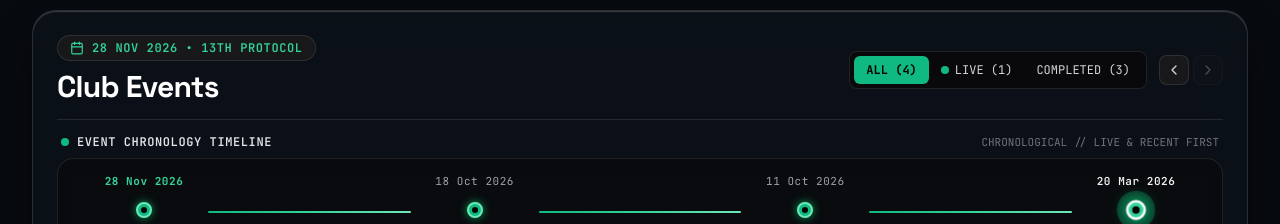
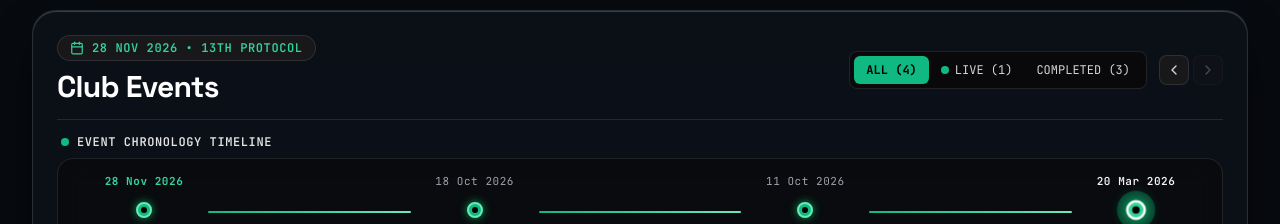
Before and after one commit to rxoaman/Voyager-Coding-Club-Website, a React (Vite) app in the folder frontend/: page / in a window 1280 px wide. Shown: the part 880-1104 px from the top of the page. Built offline with nearby package versions, Linux system fonts and the light colour scheme; no server answers; the HTML template or start-up script is replaced by a standard one.

Commit message:
Changed texts in Event Grid

```diff
--- a/frontend/src/components/EventsGrid.jsx
+++ b/frontend/src/components/EventsGrid.jsx
@@ -342,9 +342,7 @@ export default function EventsGrid({ events = [] }) {
                       Event Chronology Timeline
                     </span>
                   </div>
-                  <span className="text-[10px] sm:text-[11px] text-zinc-500 font-mono">
-                    CHRONOLOGICAL // LIVE & RECENT FIRST
-                  </span>
+
                 </div>
 
                 {/* Timeline Inner Bar */}
```
Also changed, not shown: 2 other files (tests, documents, lock files or other folders).
